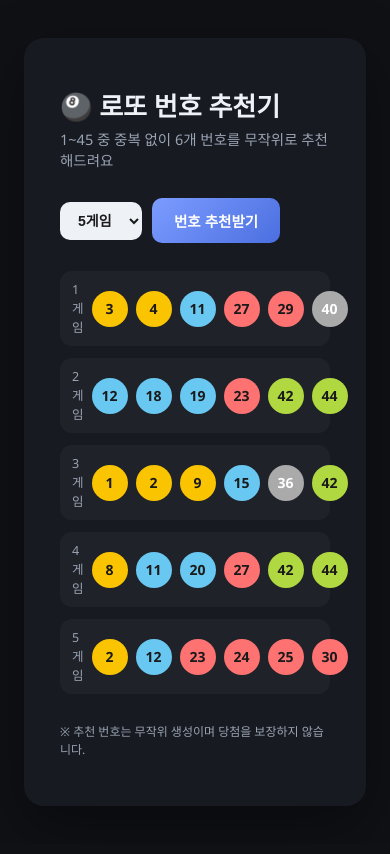
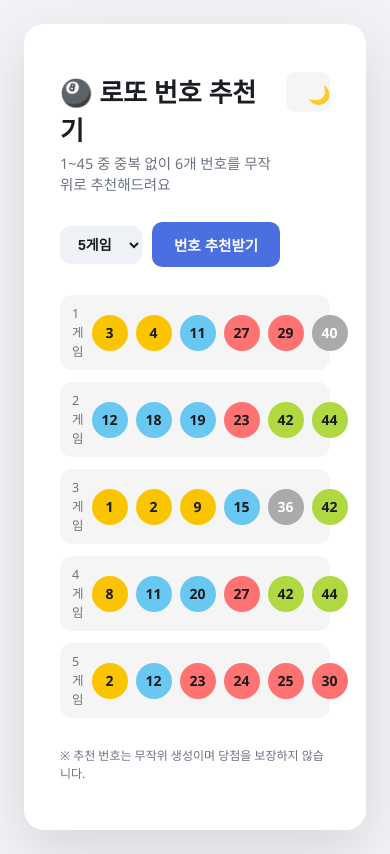
Before and after one commit to bibianapark/product-builder-lecture, a plain HTML site: page index.html in a window 390 px wide. Both pictures are taken after a click on the button "번호 추천받기". Drawn offline with Linux system fonts and the light colour scheme.

Commit message:
다크모드/화이트모드 토글 기능 추가
Co-Authored-By: Claude Sonnet 5 <noreply@anthropic.com>

```diff
--- a/index.html
+++ b/index.html
@@ -11,6 +11,17 @@
     --text: #eef1f6;
     --muted: #9aa3b2;
     --accent: #7c9cff;
+    --row-bg: rgba(255,255,255,0.04);
+    --shadow: rgba(0,0,0,0.4);
+  }
+  :root[data-theme="light"] {
+    --bg: #f2f3f7;
+    --card: #ffffff;
+    --text: #1a1d24;
+    --muted: #6b7280;
+    --accent: #4b6fe0;
+    --row-bg: rgba(0,0,0,0.04);
+    --shadow: rgba(0,0,0,0.12);
   }
   * { box-sizing: border-box; margin: 0; padding: 0; }
   body {
@@ -22,6 +33,7 @@
     justify-content: center;
     min-height: 100vh;
     padding: 24px;
+    transition: background 0.25s, color 0.25s;
   }
   .card {
     max-width: 560px;
@@ -29,8 +41,23 @@
     background: var(--card);
     border-radius: 20px;
     padding: 48px 36px;
-    box-shadow: 0 20px 60px rgba(0,0,0,0.4);
+    box-shadow: 0 20px 60px var(--shadow);
+    transition: background 0.25s, box-shadow 0.25s;
   }
+  .header { display: flex; align-items: flex-start; justify-content: space-between; gap: 12px; }
+  .theme-toggle {
+    width: 40px;
+    height: 40px;
+    flex-shrink: 0;
+    border: none;
+    border-radius: 10px;
+    background: var(--row-bg);
+    font-size: 18px;
+    cursor: pointer;
+    transition: background 0.25s, transform 0.15s;
+  }
+  .theme-toggle:hover { filter: brightness(1.15); }
+  .theme-toggle:active { transform: scale(0.92); }
   h1 { font-size: 26px; font-weight: 700; margin-bottom: 4px; }
   .sub { color: var(--muted); font-size: 14.5px; margin-bottom: 28px; }
 
@@ -63,7 +90,7 @@
     display: flex;
     gap: 8px;
     align-items: center;
-    background: rgba(255,255,255,0.04);
+    background: var(--row-bg);
     border-radius: 12px;
     padding: 10px 12px;
     opacity: 0;
@@ -99,8 +126,13 @@
 </head>
 <body>
   <div class="card">
-    <h1>🎱 로또 번호 추천기</h1>
-    <div class="sub">1~45 중 중복 없이 6개 번호를 무작위로 추천해드려요</div>
+    <div class="header">
+      <div>
+        <h1>🎱 로또 번호 추천기</h1>
+        <div class="sub">1~45 중 중복 없이 6개 번호를 무작위로 추천해드려요</div>
+      </div>
+      <button id="themeToggle" class="theme-toggle" aria-label="다크/화이트 모드 전환" title="다크/화이트 모드 전환">🌙</button>
+    </div>
 
     <div class="controls">
       <select id="count">
@@ -119,6 +151,26 @@
   </div>
 
 <script>
+  const rootEl = document.documentElement;
+  const themeToggle = document.getElementById('themeToggle');
+
+  function applyTheme(theme) {
+    rootEl.setAttribute('data-theme', theme);
+    themeToggle.textContent = theme === 'light' ? '🌙' : '☀️';
+  }
+
+  let savedTheme = null;
+  try { savedTheme = localStorage.getItem('lotto-theme'); } catch (e) {}
+
+  const prefersLight = window.matchMedia && window.matchMedia('(prefers-color-scheme: light)').matches;
+  applyTheme(savedTheme || (prefersLight ? 'light' : 'dark'));
+
+  themeToggle.addEventListener('click', () => {
+    const next = rootEl.getAttribute('data-theme') === 'light' ? 'dark' : 'light';
+    applyTheme(next);
+    try { localStorage.setItem('lotto-theme', next); } catch (e) {}
+  });
+
   function ballClass(n) {
     if (n <= 10) return 'b1';
     if (n <= 20) return 'b2';
```
